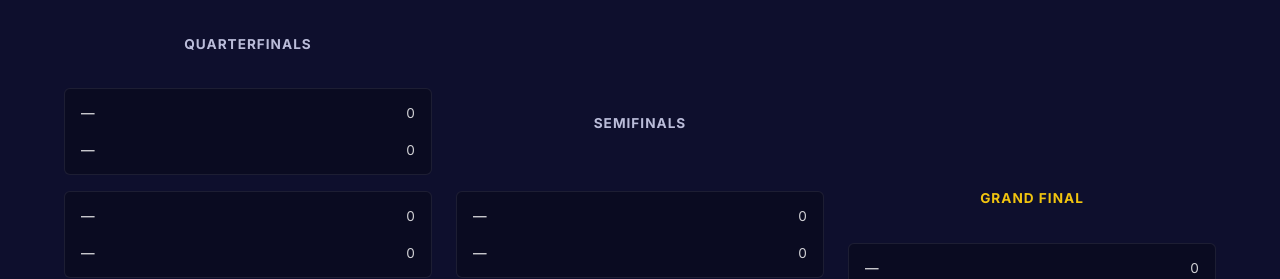
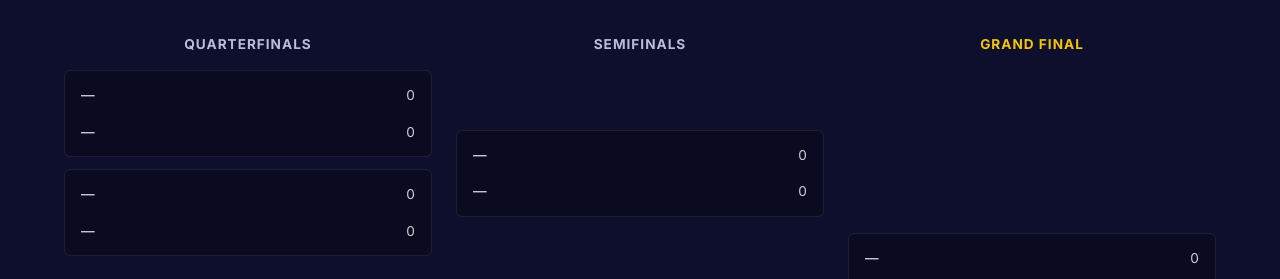
Before and after one commit to Jorge-Canales/WorldsLoL, a Next.js app: page /en in a window 1280 px wide. Both pictures are taken after a click on the button "KNOCKOUT". Shown: the part 1636-1915 px from the top of the page. Built offline with nearby package versions, Linux system fonts and the light colour scheme; no server answers.

Commit message:
acomodo del bracket

```diff
--- a/components/KnockoutStage.tsx
+++ b/components/KnockoutStage.tsx
@@ -91,32 +91,50 @@ export default function KnockoutStage({ lang, t, data }: Props) {
           display: "grid",
           gridTemplateColumns: "repeat(3, minmax(200px, 1fr))",
           gap: "1.5rem",
-          alignItems: "center",
+          alignItems: "stretch",
           minWidth: "700px",
         }}
       >
         {/* Cuartos de final */}
-        <div style={{ display: "flex", flexDirection: "column", gap: "1rem" }}>
-          <h4 style={{ textAlign: "center", fontSize: "0.85rem", textTransform: "uppercase", letterSpacing: "1px", color: "var(--color-fog)" }}>
+        <div style={{ display: "flex", flexDirection: "column" }}>
+          <h4 style={{ textAlign: "center", fontSize: "0.85rem", textTransform: "uppercase", letterSpacing: "1px", color: "var(--color-fog)", marginBottom: "1rem" }}>
             {titles.qf}
           </h4>
-          {bracket.quarterfinals.map((m) => renderMatch(m))}
+          <div style={{ display: "flex", flexDirection: "column", gap: "2.5rem" }}>
+            {/* Bloque Superior de Cuartos (Juegos 1 y 2) */}
+            <div style={{ display: "flex", flexDirection: "column", gap: "0.75rem" }}>
+              {bracket.quarterfinals.slice(0, 2).map((m) => renderMatch(m))}
+            </div>
+
+            {/* Bloque Inferior de Cuartos (Juegos 3 y 4) */}
+            <div style={{ display: "flex", flexDirection: "column", gap: "0.75rem" }}>
+              {bracket.quarterfinals.slice(2, 4).map((m) => renderMatch(m))}
+            </div>
+          </div>
         </div>
 
         {/* Semifinales */}
-        <div style={{ display: "flex", flexDirection: "column", gap: "2.5rem" }}>
-          <h4 style={{ textAlign: "center", fontSize: "0.85rem", textTransform: "uppercase", letterSpacing: "1px", color: "var(--color-fog)" }}>
+        <div style={{ display: "flex", flexDirection: "column" }}>
+          <h4 style={{ textAlign: "center", fontSize: "0.85rem", textTransform: "uppercase", letterSpacing: "1px", color: "var(--color-fog)", marginBottom: "1rem" }}>
             {titles.sf}
           </h4>
-          {bracket.semifinals.map((m) => renderMatch(m))}
+          <div style={{ display: "flex", flexDirection: "column", justifyContent: "space-around", flexGrow: 1 }}>
+            {/* Semifinal 1: Centrada verticalmente con respecto al par superior de Cuartos */}
+            {bracket.semifinals[0] && renderMatch(bracket.semifinals[0])}
+
+            {/* Semifinal 2: Centrada verticalmente con respecto al par inferior de Cuartos */}
+            {bracket.semifinals[1] && renderMatch(bracket.semifinals[1])}
+          </div>
         </div>
 
         {/* Gran Final */}
-        <div style={{ display: "flex", flexDirection: "column", gap: "1rem" }}>
-          <h4 style={{ textAlign: "center", fontSize: "0.85rem", textTransform: "uppercase", letterSpacing: "1px", color: "#f1c40f" }}>
+        <div style={{ display: "flex", flexDirection: "column" }}>
+          <h4 style={{ textAlign: "center", fontSize: "0.85rem", textTransform: "uppercase", letterSpacing: "1px", color: "#f1c40f", marginBottom: "1rem" }}>
             {titles.fn}
           </h4>
-          {bracket.final.map((m) => renderMatch(m, true))}
+          <div style={{ display: "flex", flexDirection: "column", justifyContent: "center", flexGrow: 1 }}>
+            {bracket.final.map((m) => renderMatch(m, true))}
+          </div>
         </div>
       </div>
     </div>
```
